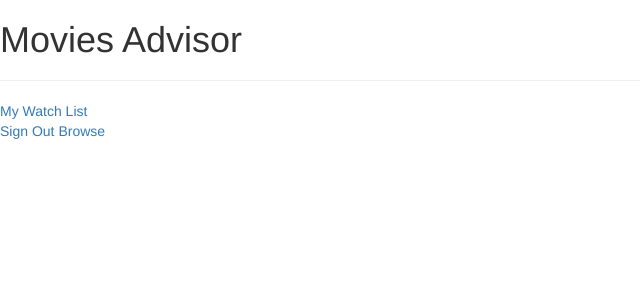
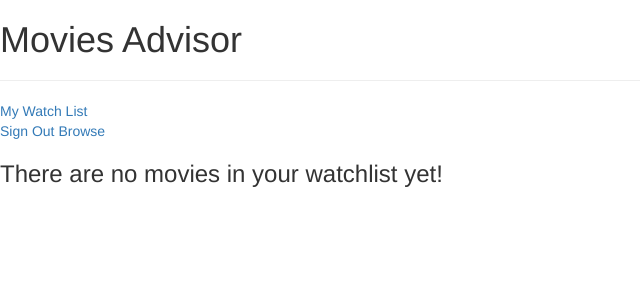
Before and after one commit to eshthakkar/HB-movies-advisor-app, a Flask app: page /watchlist in a window 1280 px wide. Shown: the top 300 px of the page, without its empty margins (0-640 px from the left). Run offline with Flask 2, Linux system fonts and the light colour scheme; the visitor is signed in with stand-in values (Sample User, id 1); data comes from the database, SQL or seed files in the repository; data that the repository does not hold is empty; some libraries are stand-ins or nearby versions.

Commit message:
Disabled the add button when a movie is added to the watchlist or if it already exists in the watchlist,updated jinja template to show that no movies exist in watchlist if its empty

```diff
--- a/server.py
+++ b/server.py
@@ -186,7 +186,8 @@ def add_movie_to_watchlist():
         user_movies = User.query.filter(User.user_id == session['user_id']).one().movies
         for movie in user_movies:
             if movie_add_id == movie.movie_id:
-                return "Movie already in watch list"
+                text = "Movie already in watch list"
+                return jsonify(status="prevent", id=movie_add_id, text=text)
             else:
                 continue
 
@@ -195,10 +196,11 @@ def add_movie_to_watchlist():
         db.session.add(movie_watched)
 
         db.session.commit()
-        return Movie.query.filter(Movie.movie_id == movie_add_id).one().title + " has been added to your watch list"
-
+        text = Movie.query.filter(Movie.movie_id == movie_add_id).one().title + " has been added to your watch list"
+        return jsonify(status="success", id=movie_add_id, text=text)
     else:
-        return "Sign in to add a movie to your watch list"
+        text = "Sign in to add a movie to your watch list"
+        return jsonify(status="fail", text=text)
 
 
 @app.route('/remove',methods=["POST"])
--- a/static/script.js
+++ b/static/script.js
@@ -35,14 +35,18 @@ function hidebuttons(){
 
 function addMovieToWatchList(){
   // Add the movie to user's watch list
-
   var movie_to_add = {
     "movie_identifier": $(this).attr('id')
   };
 
   $.post('/watchlist',movie_to_add,function(result){
     console.log(result);
-    $('#movie_add_resp').html(result);
+    $('#movie_add_resp').html(result.text);
+
+    if(result.status === "success" || result.status === "prevent"){
+    $('#button_' + result.id).attr("disabled",true);
+  }
+
   });
 }
 function sendGenre(){
--- a/templates/mymovies.html
+++ b/templates/mymovies.html
@@ -3,6 +3,7 @@
 
 <a href="/browse">Browse</a>
 
+{% if user_movies %}
 <div>
 {% for movie in user_movies %}
 <div class="image-container" id="container_{{ movie.movie_id }}">
@@ -12,6 +13,11 @@
 {% endfor %}
 </div>
 
+{% else %}
+<p><h3>There are no movies in your watchlist yet!</h3></p>
+{% endif %}
+
+
 
 
 {% endblock %}
```
